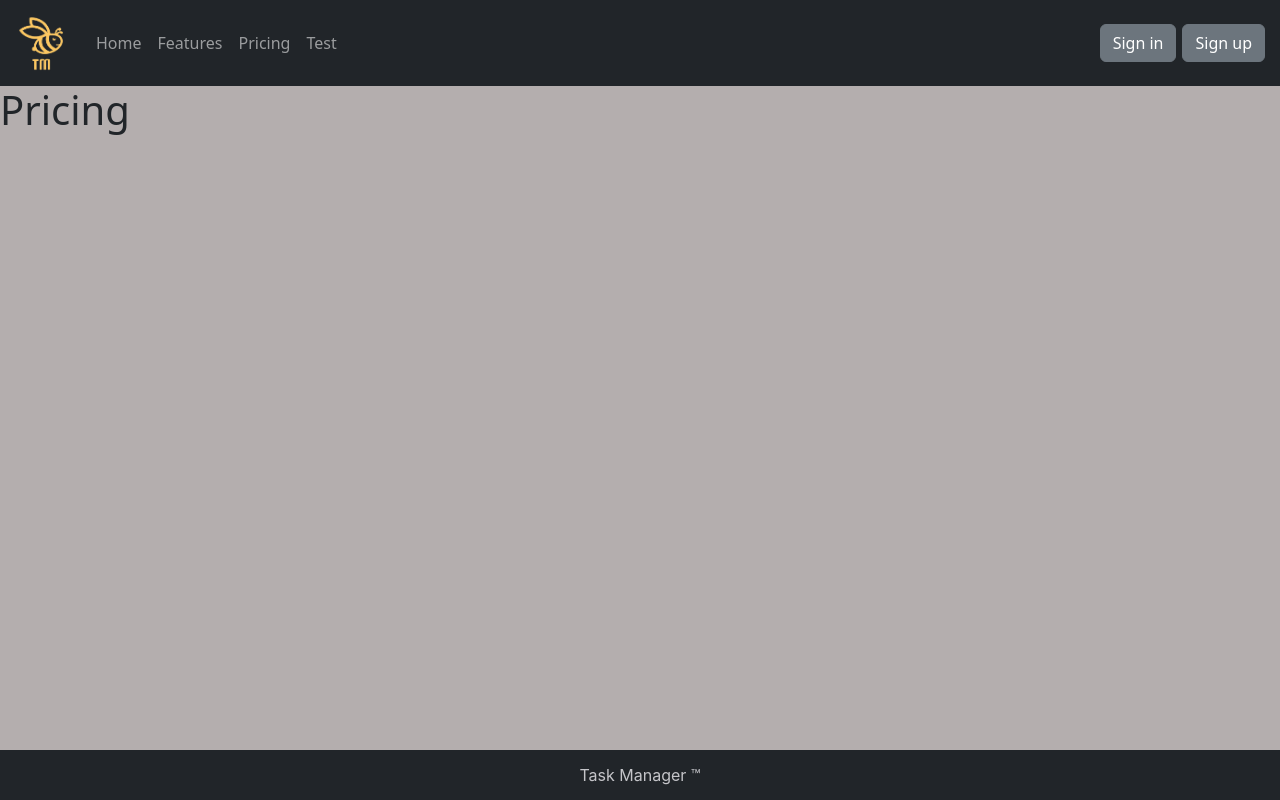
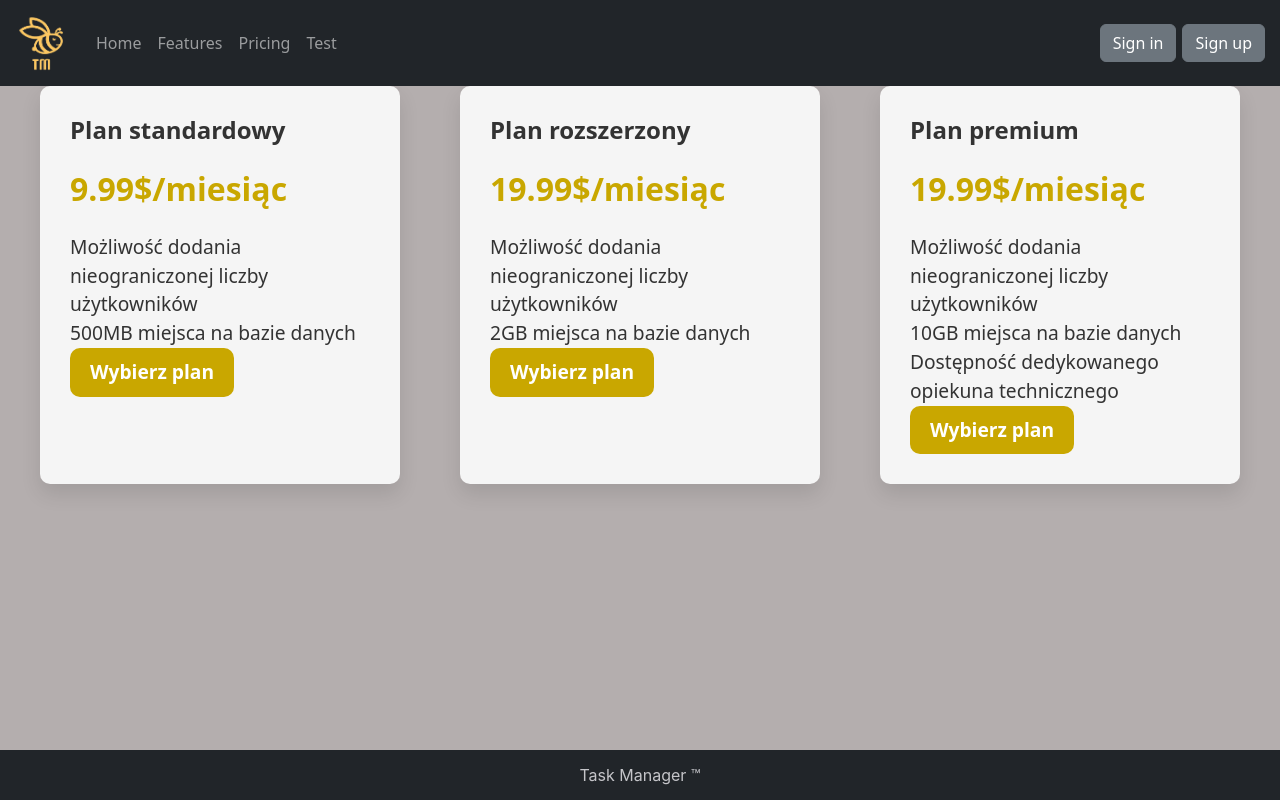
Before and after one commit to Lukang11/PRO-project, a React (Create React App) app in the folder Task-manager/task-manager/: page /pricing in a window 1280 px wide. Built offline with nearby package versions, Linux system fonts and the light colour scheme.

Commit message:
Pricing
Pricing Added almost Done

```diff
--- a/Task-manager/task-manager/src/Pricing/Pricing.css
+++ b/Task-manager/task-manager/src/Pricing/Pricing.css
@@ -0,0 +1,71 @@
+.pricing {
+  text-align: center;
+  padding: 50px 0;
+}
+
+h1 {
+  font-size: 2rem;
+  font-weight: bold;
+  color: #333333;
+  margin-bottom: 40px;
+}
+
+.pricing-container {
+  display: flex;
+  justify-content: space-between;
+  margin: 0 auto;
+  max-width: 1200px;
+}
+
+.pricing-card {
+  background: #f5f5f5;
+  border-radius: 10px;
+  padding: 30px;
+  text-align: left;
+  width: 30%;
+  box-shadow: 0px 10px 20px rgba(0, 0, 0, 0.1);
+  transition: all 0.3s ease-in-out;
+}
+
+.pricing-card:hover {
+  box-shadow: 0px 20px 40px rgba(0, 0, 0, 0.2);
+  transform: translateY(-10px);
+}
+
+.pricing-card h2 {
+  font-size: 1.5rem;
+  font-weight: bold;
+  color: #333333;
+  margin-bottom: 20px;
+}
+
+.pricing-card .price {
+  font-size: 2rem;
+  font-weight: bold;
+  color: #c9a700;
+  margin-bottom: 20px;
+}
+
+.pricing-card ul {
+  list-style: none;
+  padding: 0;
+  margin: 0;
+  font-size: 1.2rem;
+  color: #333333;
+}
+
+.pricing-card button {
+  background: #c9a700;
+  color: #ffffff;
+  font-size: 1.2rem;
+  font-weight: bold;
+  padding: 10px 20px;
+  border: none;
+  border-radius: 10px;
+  cursor: pointer;
+  transition: all 0.3s ease-in-out;
+}
+
+.pricing-card button:hover {
+  background: #333333;
+}
--- a/Task-manager/task-manager/src/Pricing/Pricing.js
+++ b/Task-manager/task-manager/src/Pricing/Pricing.js
@@ -1,7 +1,38 @@
+import './Pricing.css';
+
 export function Pricing() {
   return (
-    <div>
-      <h1>Pricing</h1>
+    <div className='pricing-container'>
+      <div className='pricing-card'>
+        <h2>Plan standardowy</h2>
+        <p className='price'>9.99$/miesiąc</p>
+        <ul>
+          <li>Możliwość dodania nieograniczonej liczby użytkowników</li>
+          <li>500MB miejsca na bazie danych</li>
+        </ul>
+        <button>Wybierz plan</button>
+      </div>
+
+      <div className='pricing-card'>
+        <h2>Plan rozszerzony</h2>
+        <p className='price'>19.99$/miesiąc</p>
+        <ul>
+          <li>Możliwość dodania nieograniczonej liczby użytkowników</li>
+          <li>2GB miejsca na bazie danych</li>
+        </ul>
+        <button>Wybierz plan</button>
+      </div>
+
+      <div className='pricing-card'>
+        <h2>Plan premium</h2>
+        <p className='price'>19.99$/miesiąc</p>
+        <ul>
+          <li>Możliwość dodania nieograniczonej liczby użytkowników</li>
+          <li>10GB miejsca na bazie danych</li>
+          <li>Dostępność dedykowanego opiekuna technicznego</li>
+        </ul>
+        <button>Wybierz plan</button>
+      </div>
     </div>
   );
 }
```
